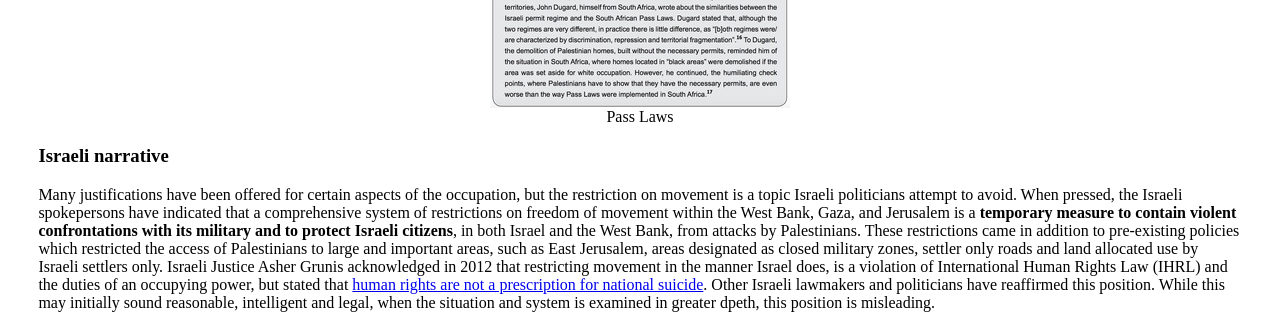
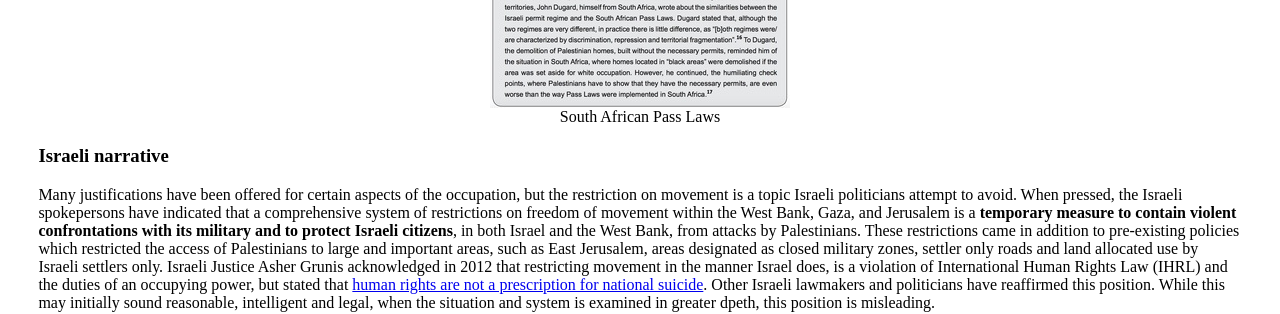
Before and after one commit to thepeopleofpalestine/thepeopleofpalestine.github.io, a Jekyll site: the page built from _cities/hebron.md, in a window 1280 px wide and 900 px high, scrolled down 2791 px. Shown: the part 152-466 px from the top of the window. Built offline with Jekyll 4.4.1, drawn with Linux system fonts in a browser that asks for light colours; some web fonts are replaced.

Commit message:
Update hebron.md

```diff
--- a/_cities/hebron.md
+++ b/_cities/hebron.md
@@ -49,7 +49,7 @@ The issuing of permits is at the discretion of Israeli authorities, through the
 In 2015, according to the United Nations Human Rights Office of the High Commissioner, there were <a href="/assets/cities/hebron/490percentofclosures.jpg" target="_blank">490 permanent or semi-permanent</a>
 closures.
 
-{% include lightbox.html thumbnail="/assets/cities/hebron/sm-southafrica.jpg" src="/assets/cities/hebron/southafrica.jpg" caption="Pass Laws" height=1200 width=1700 %}
+{% include lightbox.html thumbnail="/assets/cities/hebron/sm-southafrica.jpg" src="/assets/cities/hebron/southafrica.jpg" caption="South African Pass Laws" height=1200 width=1700 %}
 
 ### Israeli narrative
 
```
